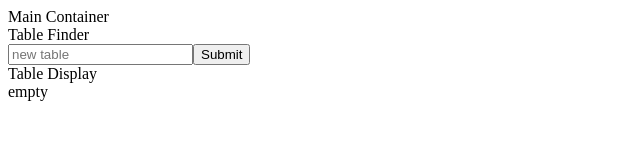
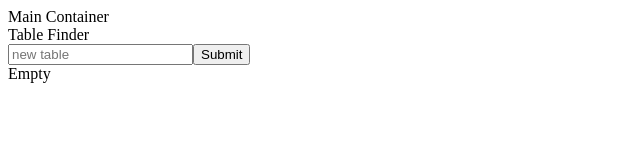
Before and after one commit to youngalexj00/solo_project, a React app: page / in a window 1280 px wide. Shown: the top 160 px of the page, without its empty margins (0-640 px from the left). Built offline with nearby package versions, Linux system fonts and the light colour scheme.

Commit message:
added TableDisplay, still working on formatting the data

```diff
--- a/client/components/MainContainer.jsx
+++ b/client/components/MainContainer.jsx
@@ -1,12 +1,13 @@
 import React, { Component } from 'react';
-import TableDisplay from './TableDisplay.jsx'
+import TablesDisplay from './TablesDisplay.jsx'
 import TableFinder from './TableFinder.jsx';
+
 class MainContainer extends Component {
 
   constructor () {
     super();
     this.state = {};
-    this.state.table = null;
+    this.state.tables = [];
     this.state.inputValue = '';
     this.getTable = this.getTable.bind(this);
     this.formatTable = this.formatTable.bind(this);
@@ -26,20 +27,28 @@ class MainContainer extends Component {
     })
       .then (res => res.json())
       .then (res => {
-        console.log('res is', res)
-        this.setState({table: res});
+        this.formatTable(res)
       })
       .catch((error)=> console.log('error from fetch', error))
   }
 
-  formatTable () {
-    console.log('entering format table', this.state.table)
+  formatTable (res) {
+    let rows = res;
+    let newTable = {};
+    newTable.tableName = this.state.inputValue;
+    newTable.columnNames = Object.keys(res[0]);
+    newTable.values = [];
+    for (let i = 0; i < res.length; i++) {
+      newTable.values.push(Object.values(res[i]));
+    }
+    let replacementTables = this.state.tables.slice();
+    replacementTables.push(newTable);
+    this.setState({tables: replacementTables})
   }
   handleInputFieldChange(e) {
     this.setState({inputValue: e.target.value});
   }
   handleInputButton(e) {
-    console.log('call to input button')
     this.getTable();
     e.preventDefault();
   }
@@ -48,7 +57,7 @@ class MainContainer extends Component {
       <div>
         Main Container
         <TableFinder handleInputButton={this.handleInputButton} inputValue={this.state.inputValue} handleInputFieldChange={this.handleInputFieldChange} />
-        <TableDisplay table={this.state.table}/>
+        <TablesDisplay tables={this.state.tables}/>
       </div>
     )
   }
--- a/client/components/TableDisplay.jsx
+++ b/client/components/TableDisplay.jsx
@@ -1,20 +1,16 @@
-import React, { Component } from 'react';
+import React, {Component} from 'react';
+
 
 class TableDisplay extends Component {
-  constructor() {
-    super();
-  }
   render() {
-    let renderedTable = 'undefined';
-    if (this.props.table === null) renderedTable = 'empty';
-    else renderedTable = this.props.table[1].animal;
     return (
       <div>
-         <div>Table Display</div>
-        <div>{renderedTable}</div>
+        <div>Table Name: {this.props.table.tableName}</div>
       </div>
     )
   }
 }
 
+
+
 export default TableDisplay;
--- a/client/components/TableFinder.jsx
+++ b/client/components/TableFinder.jsx
@@ -1,6 +1,9 @@
 import React, { Component } from 'react';
 
+
+
 class TableFinder extends Component {
+
   render() {
     return (
       <div>
--- /dev/null
+++ b/client/components/TablesDisplay.jsx
@@ -0,0 +1,36 @@
+import React, { Component } from 'react';
+import TableDisplay from './TableDisplay.jsx';
+
+const boxStyling = {
+  'background-color': 'red'
+}
+const outerBox = {
+  'border': '2px solid black',
+  'margin': '10px'
+}
+const titleBox = {
+  'border': '2px solid black',
+  'margin': '3px'
+}
+
+class TablesDisplay extends Component {
+  constructor() {
+    super();
+  }
+  render() {
+    console.log('this.props.tables', this.props.tables)
+    let tableElements = []
+    this.props.tables.forEach ((ele, index) => {
+      tableElements.push((<TableDisplay table={ele} key={'TableDisplayKey'+index}/>))
+    })
+    if (tableElements.length === 0) tableElements = (<div>Empty</div>)
+    return (
+      <div>
+        {tableElements}
+      </div>
+
+    )
+  }
+}
+
+export default TablesDisplay;
```
